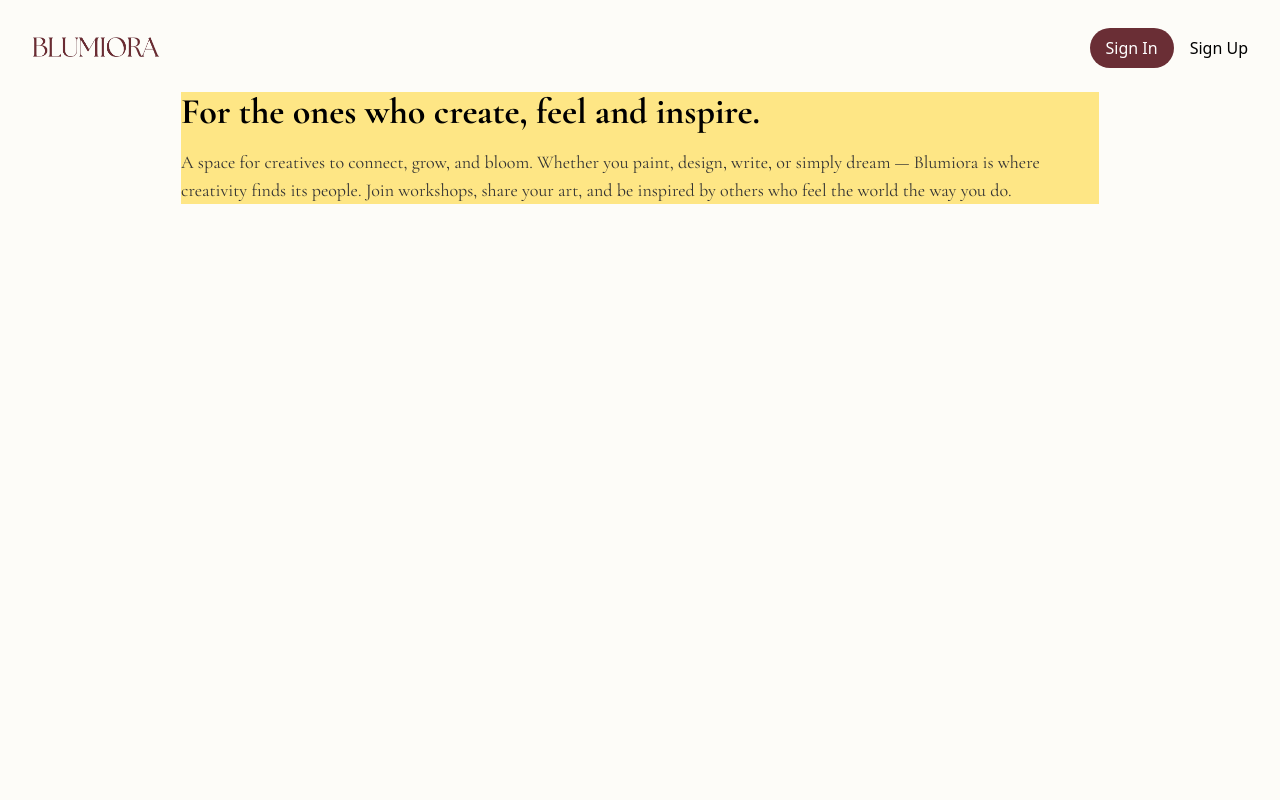
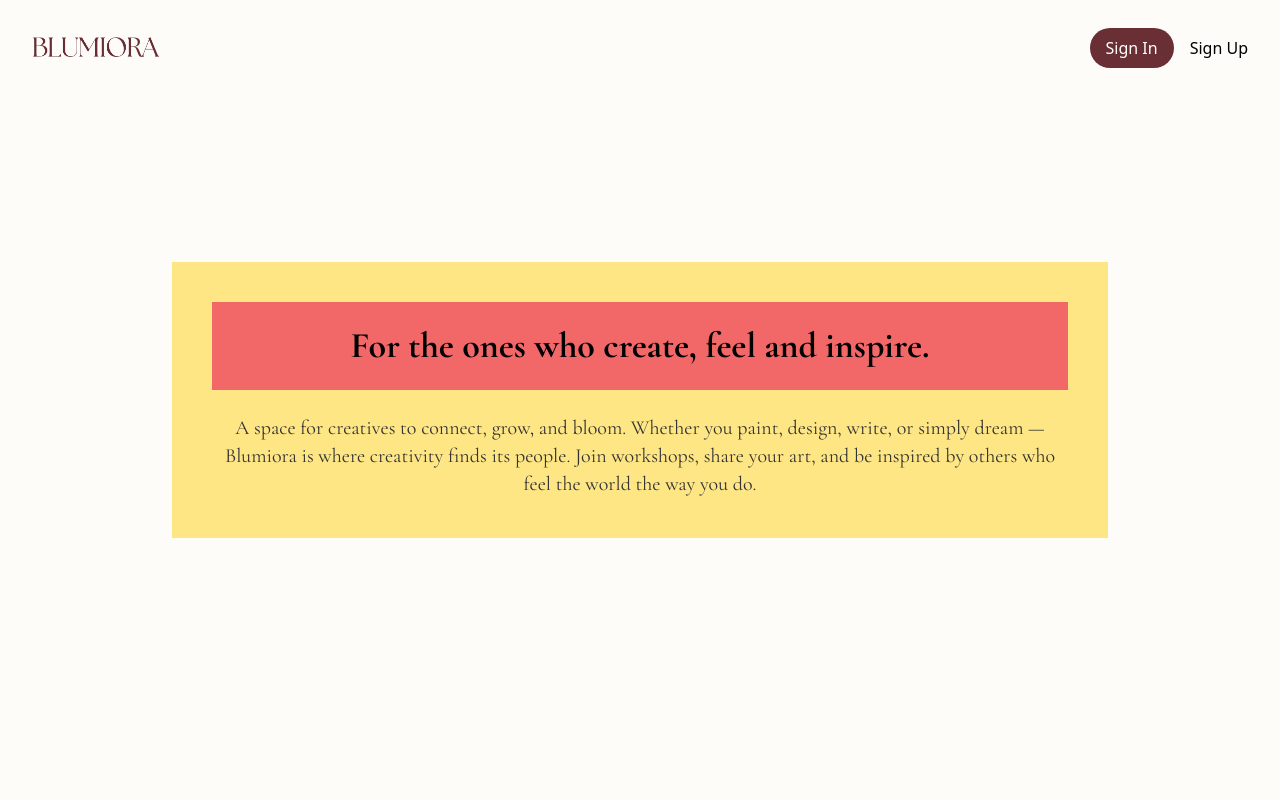
Before and after one commit to grazielac/blumiora, a Next.js app: page / in a window 1280 px wide. Shown: the top 800 px of the page. Built offline with nearby package versions, Linux system fonts and the light colour scheme; no server answers.

Commit message:
Center heading and subheading

```diff
--- a/app/layout.tsx
+++ b/app/layout.tsx
@@ -32,7 +32,7 @@ export default function RootLayout({
       <html lang="en" suppressHydrationWarning>
         <body className={`${cormorant.variable} ${inter.variable} antialiased bg-pagebg min-h-screen`}>
           <NavBar />
-          <Hero />
+          {/* <Hero /> */}
           {children}
         </body>
       </html>
--- a/components/Hero.tsx
+++ b/components/Hero.tsx
@@ -1,12 +1,17 @@
 function Hero() {
   return (
-    <div className="w-full min-h-screen p-3">
-      <div className="flex justify-center items-center">
-        <div className="w-3/4 bg-amber-200">
-          <h1 className="font-heading text-4xl font-bold mb-4">
-            For the ones who create, feel and inspire.
-          </h1>
-          <h3 className="text-text text-lg">
+    <div className="w-full h-screen flex justify center items-center">
+      <div className="flex justify-center items-center mb-40">
+        <div className="w-3/4 bg-amber-200 p-10 flex flex-col gap-6">
+          {/* heading */}
+          <div className="bg-alert flex justify-center items-center p-6">
+            <h1 className="font-heading text-4xl font-bold text-center">
+              For the ones who create, feel and inspire.
+            </h1>
+          </div>
+
+          {/* subheading */}
+          <h3 className="font-body text-center text-text text-xl">
             A space for creatives to connect, grow, and bloom. Whether you
             paint, design, write, or simply dream — Blumiora is where creativity
             finds its people. Join workshops, share your art, and be inspired by
--- a/components/NavBar.tsx
+++ b/components/NavBar.tsx
@@ -25,7 +25,7 @@ function NavBar() {
       <div className="flex items-center gap-4">
         <SignedOut>
           <SignInButton>
-            <button className="bg-primary !text-white px-4 py-2 rounded-full text-sm sm:text-base">
+            <button className="bg-primary text-white px-4 py-2 rounded-full text-sm sm:text-base">
               Sign In
             </button>
           </SignInButton>
```
